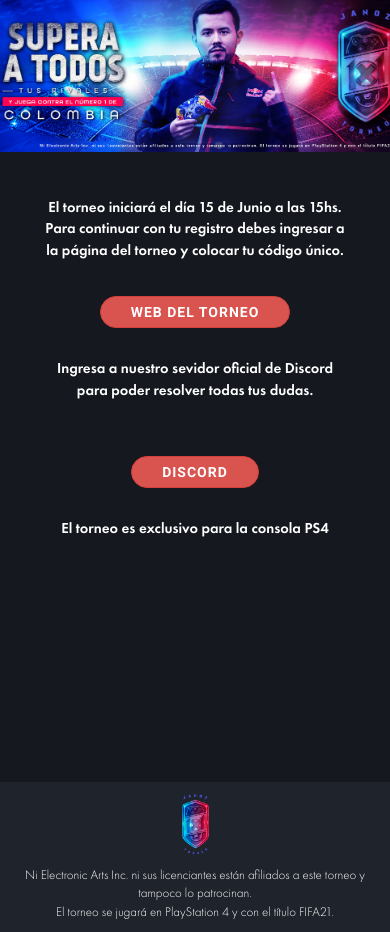
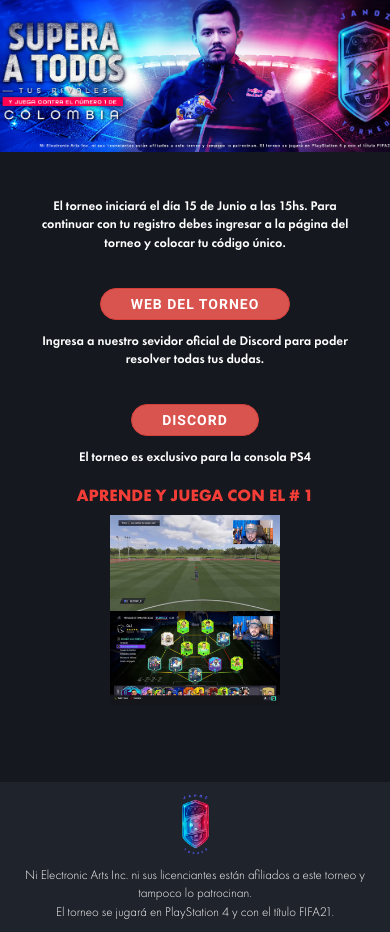
Before and after one commit to euphoricdesign/Torneo-Janoz, a React (Create React App) app: page / in a window 390 px wide. Both pictures are taken after typing "Sample", "Sample", "name@example.com", "Sample" into the empty fields and a click on the button "Aceptar". Built offline with nearby package versions, Linux system fonts and the light colour scheme; no server answers; the database is empty.

Commit message:
WIP - add thumbnails

```diff
--- a/src/Form.css
+++ b/src/Form.css
@@ -271,4 +271,14 @@ p {
     .hr {
         display: none;
     }
+
+    .last-p {
+        font-size: 13px;
+        margin-top: 12px;
+        margin-bottom: 20px;
+    }
+
+    .codigo {
+        font-size: 22px;
+    }
 }
--- a/src/FormSuccess.js
+++ b/src/FormSuccess.js
@@ -1,5 +1,7 @@
 import React from 'react'
 import logo from './img/logo.png'
+import video1 from './img/video1.jpg'
+import video2 from './img/video2.jpg'
 
 const FormSuccess = ({ uniqueCodeToShow }) => {
     return (
@@ -46,6 +48,11 @@ const FormSuccess = ({ uniqueCodeToShow }) => {
                         </button>
                     </div>
                     <p className="last-p">El torneo es exclusivo para la consola PS4</p>
+                    <h2 className="text-video">APRENDE Y JUEGA CON EL # 1</h2>
+                    <div className="video-container">
+                        <a href="https://www.youtube.com/watch?v=BEgR4G5olBo" target="_blank"><img className="img-thumb img1" src={video1} alt="video-1" /></a>
+                        <a href="https://www.youtube.com/watch?v=qX9VLOjOIn4" target="_blank"><img className="img-thumb" src={video2} alt="video-1" /></a>
+                    </div>
                 </div>
             </div>
             <div className="footer">
--- a/src/components/Prueba.css
+++ b/src/components/Prueba.css
@@ -93,6 +93,27 @@
 .mt {
   margin-top: 10px;
 }
+
+.video-container {
+  display: flex;
+  flex-wrap: wrap;
+  justify-content: center;
+  align-items: center;
+}
+
+.text-video {
+  font-size: 17px;
+  color: #f33d37;
+  font-weight: bold;
+  text-align: center;
+  margin-top: 0;
+  font-family: Futura-bold;
+}
+
+.img-thumb {
+  width: 200px;
+}
+
 
 .footer {
   background-color: #1f232b;
@@ -362,7 +383,7 @@
 
   .first-p,
   .last-p {
-    font-size: 15px;
+    font-size: 13px;
   }
 
   .p-mobile {
@@ -426,6 +447,11 @@
     height: 18vh;
     width: 100vw;
   }
+
+  .img-thumb {
+    width: 170px;
+    margin: 0 10px;
+  }
 }
 
 
--- a/src/components/Prueba.js
+++ b/src/components/Prueba.js
@@ -4,6 +4,7 @@ import validate from '../validateInfo'
 import firebaseApp from '../firebase'
 import './Prueba.css';
 import logo from '../img/logo.png'
+
 
 const Prueba = ({ submitForm, updateCode }) => {
     const {
```
Also changed, not shown: src/img/video1.jpg (added), src/img/video2.jpg (added).
